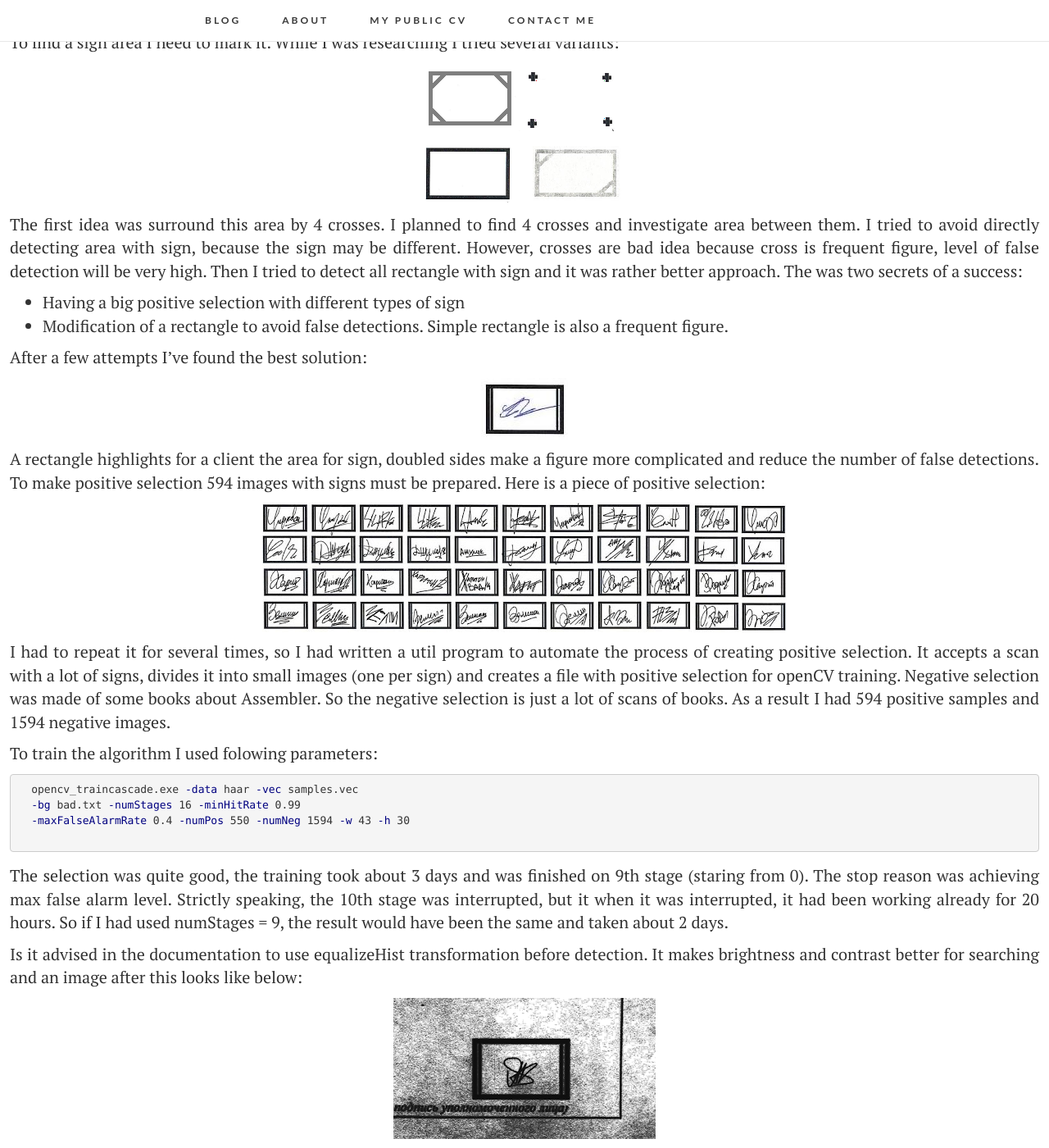
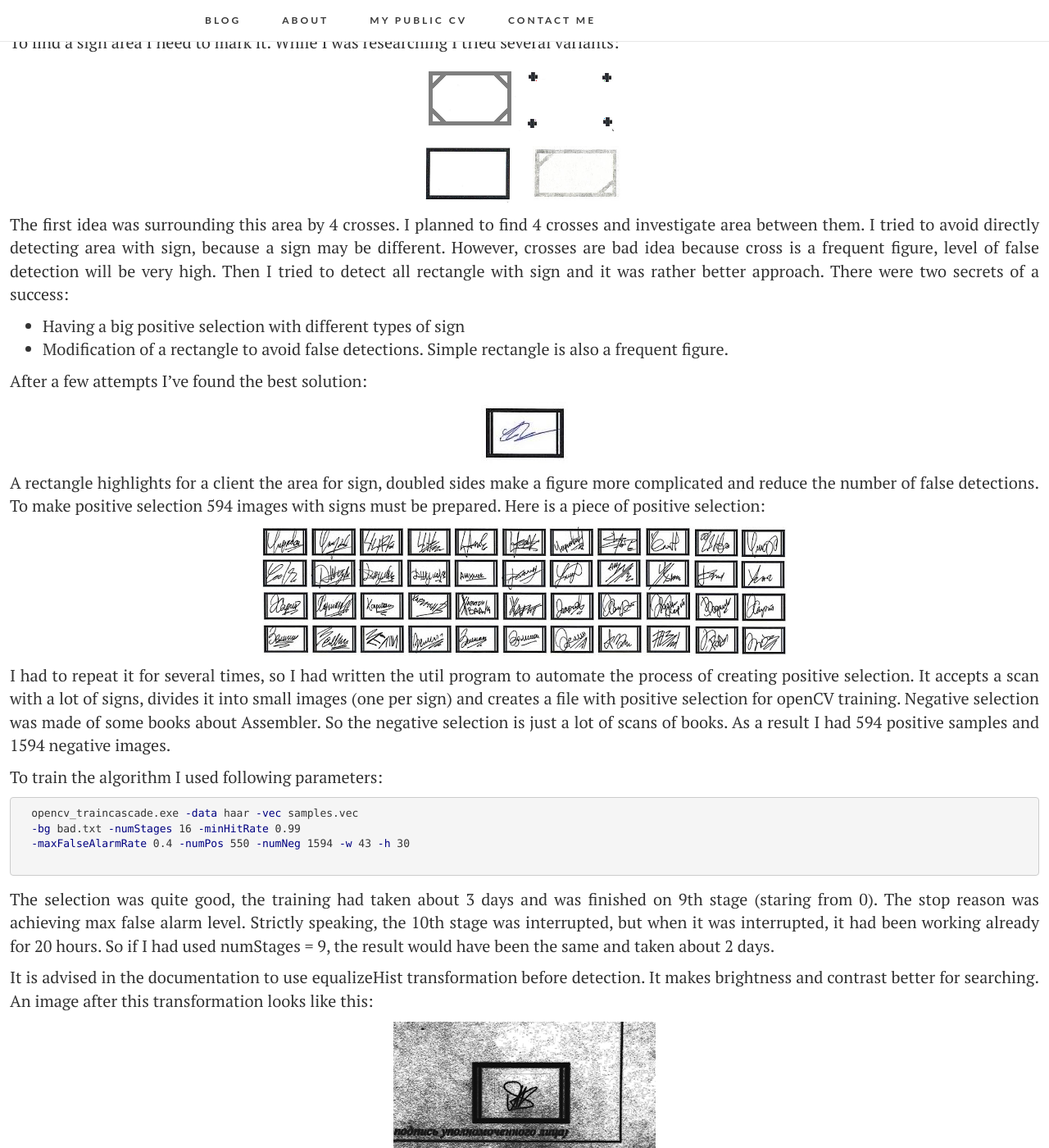
Before and after one commit to kosbr/kosbr.github.io, a Jekyll site: the page built from _posts/2015-08-22-sign-detect.markdown, in a window 1280 px wide and 1400 px high, scrolled down 1004 px. Shown: the whole window at 82% size. Built offline with Jekyll 4.4.1, drawn with Linux system fonts in a browser that asks for light colours; nearby versions of some CDN libraries; some of the changed text lies outside the part shown.

Commit message:
error fixes

```diff
--- a/_posts/2015-08-22-sign-detect.markdown
+++ b/_posts/2015-08-22-sign-detect.markdown
@@ -31,10 +31,10 @@ The program must detect if the sign exist or not in a scan of this document. It
 
  ![Frame attempts](/images/articles/opencv/try.png)
 
- The first idea was surround this area by 4 crosses. I planned to find 4 crosses and investigate area between them. I
-  tried to avoid directly detecting area with sign, because the sign may be different.
- However, crosses are bad idea because cross is frequent figure, level of false detection will be very high. Then I
- tried to detect all rectangle with sign and it was rather better approach. The was two secrets of a success:
+ The first idea was surrounding this area by 4 crosses. I planned to find 4 crosses and investigate area between them. I
+  tried to avoid directly detecting area with sign, because a sign may be different.
+ However, crosses are bad idea because cross is a frequent figure, level of false detection will be very high. Then I
+ tried to detect all rectangle with sign and it was rather better approach. There were two secrets of a success:
 
  * Having a big positive selection with different types of sign
  * Modification of a rectangle to avoid false detections. Simple rectangle is also a frequent figure.
@@ -49,12 +49,13 @@ The program must detect if the sign exist or not in a scan of this document. It
 
   ![Positive selection](/images/articles/opencv/many_signs.jpg)
 
- I had to repeat it for several times, so I had written a util program to automate the process of creating positive
+ I had to repeat it for several times, so I had written the util program to automate the process of creating positive
  selection. It accepts a scan with a lot of signs, divides it into small images (one per sign) and creates a file with
- positive selection for openCV training. Negative selection was made of some books about Assembler. So the negative selection is just a lot of scans of books.
+ positive selection for openCV training. Negative selection was made of some books about Assembler. So the negative
+ selection is just a lot of scans of books.
  As a result I had 594 positive samples and 1594 negative images.
 
- To train the algorithm I used folowing parameters:
+ To train the algorithm I used following parameters:
 
   {% highlight bash %}
   opencv_traincascade.exe -data haar -vec samples.vec
@@ -62,13 +63,13 @@ The program must detect if the sign exist or not in a scan of this document. It
   -maxFalseAlarmRate 0.4 -numPos 550 -numNeg 1594 -w 43 -h 30
   {% endhighlight %}
 
-  The selection was quite good, the training took about 3 days and was finished on 9th stage (staring from 0).
-  The stop reason was achieving max false alarm level.  Strictly speaking, the 10th stage was interrupted, but it when
-  it was interrupted, it had been working already for 20 hours. So if I had used numStages = 9, the result
+  The selection was quite good, the training had taken about 3 days and was finished on 9th stage (staring from 0).
+  The stop reason was achieving max false alarm level.  Strictly speaking, the 10th stage was interrupted, but
+  when it was interrupted, it had been working already for 20 hours. So if I had used numStages = 9, the result
   would have been the same and taken about 2 days.
 
-  Is it advised in the documentation to use equalizeHist transformation before detection. It makes brightness and contrast
-  better for searching and an image after this looks like below:
+  It is advised in the documentation to use equalizeHist transformation before detection.
+  It makes brightness and contrast better for searching. An image after this transformation looks like this:
 
   ![Equalized image](/images/articles/opencv/equalized.png)
 
```
Also changed, not shown: other parts of _posts/2015-08-22-sign-detect.markdown (+6 -5 lines).
